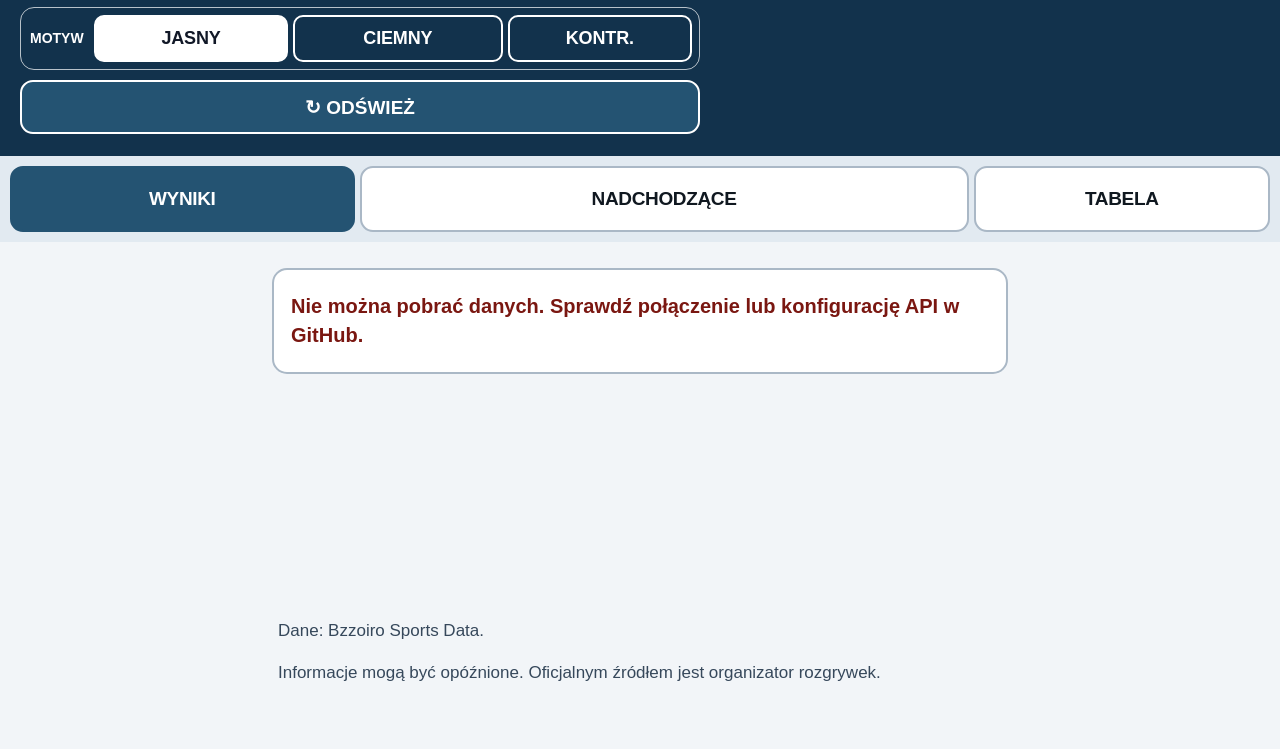
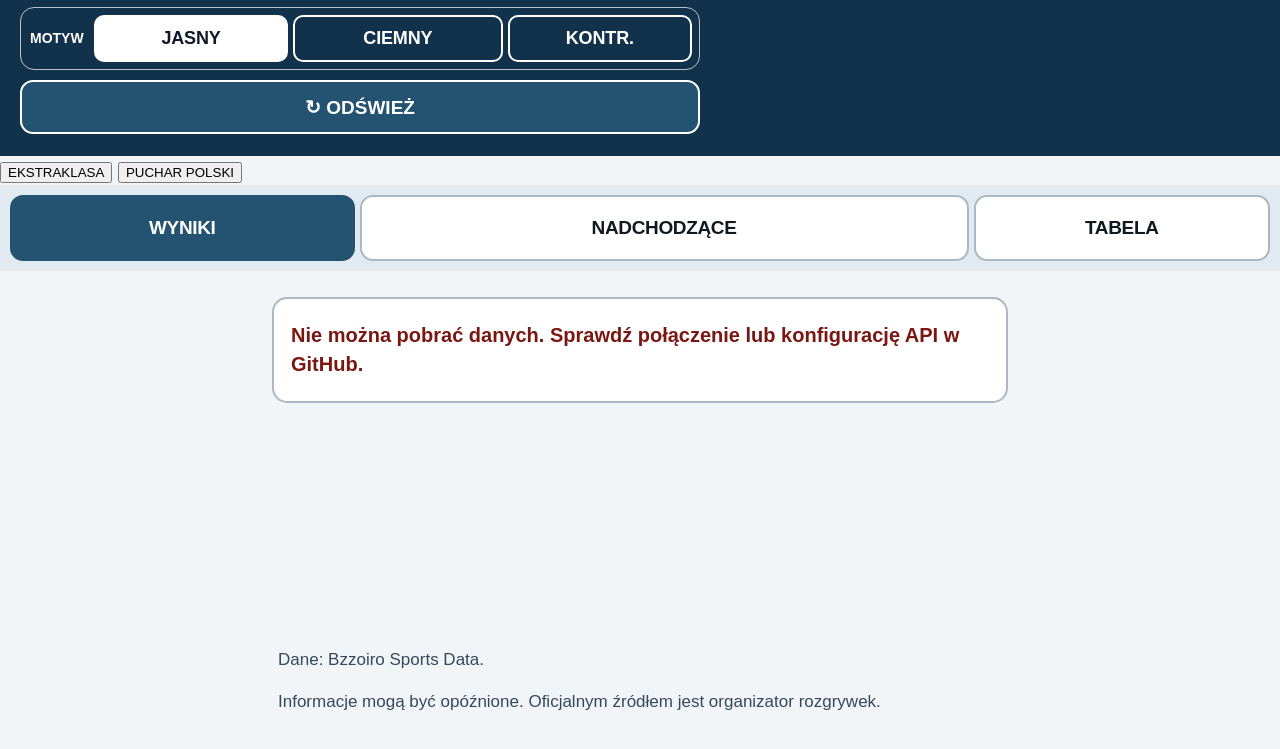
Before and after one commit to arturrudzki92-AI/Ekstraklasa-wyniki, a plain HTML site: page site/index.html in a window 1280 px wide. Shown: the part 177-926 px from the top of the page. Drawn offline with Linux system fonts and the light colour scheme.

Commit message:
Puchar Polski: site/index.html

```diff
--- a/site/index.html
+++ b/site/index.html
@@ -1,4 +1,4 @@
-<!doctype html><html lang="pl"><head><meta charset="utf-8"><meta name="viewport" content="width=device-width,initial-scale=1,viewport-fit=cover"><meta name="theme-color" content="#10243a"><meta name="description" content="Terminarz, wyniki i tabela Ekstraklasy"><link rel="manifest" href="manifest.webmanifest"><link rel="icon" href="icon.svg"><link rel="stylesheet" href="style.css?v=4.2.10"><title>Ekstraklasa – wyniki i terminarz</title></head><body>
+<!doctype html><html lang="pl"><head><meta charset="utf-8"><meta name="viewport" content="width=device-width,initial-scale=1,viewport-fit=cover"><meta name="theme-color" content="#10243a"><meta name="description" content="Terminarz i wyniki Ekstraklasy oraz Pucharu Polski"><link rel="manifest" href="manifest.webmanifest"><link rel="icon" href="icon.svg"><link rel="stylesheet" href="style.css?v=5.0.0"><title>Polska Piłka – Ekstraklasa i Puchar Polski</title></head><body>
 <header>
   <div class="head">
     <div class="brand"><p class="eyebrow">POLSKA PIŁKA</p><h1>Ekstraklasa</h1></div>
@@ -23,5 +23,9 @@
     </div>
   </div>
 </header>
+<div class="competition-nav" role="group" aria-label="Wybierz rozgrywki">
+  <button type="button" class="competition-choice" data-competition="ekstraklasa" aria-pressed="true">EKSTRAKLASA</button>
+  <button type="button" class="competition-choice" data-competition="cup" aria-pressed="false">PUCHAR POLSKI</button>
+</div>
 <nav class="tabs" aria-label="Sekcje"><button class="tab active" data-tab="results" aria-selected="true">Wyniki</button><button class="tab" data-tab="upcoming" aria-selected="false">Nadchodzące</button><button class="tab" data-tab="table" aria-selected="false">Tabela</button></nav>
-<main id="content" tabindex="-1"><p class="empty">Pobieram dane…</p></main><footer><p id="updated">Dane: Bzzoiro Sports Data.</p><p>Informacje mogą być opóźnione. Oficjalnym źródłem jest organizator rozgrywek.</p></footer><script src="app.js?v=4.2.10" defer></script></body></html>
+<main id="content" tabindex="-1"><p class="empty">Pobieram dane…</p></main><footer><p id="updated">Dane: Bzzoiro Sports Data.</p><p>Informacje mogą być opóźnione. Oficjalnym źródłem jest organizator rozgrywek.</p></footer><script src="app.js?v=5.0.0" defer></script></body></html>
```
